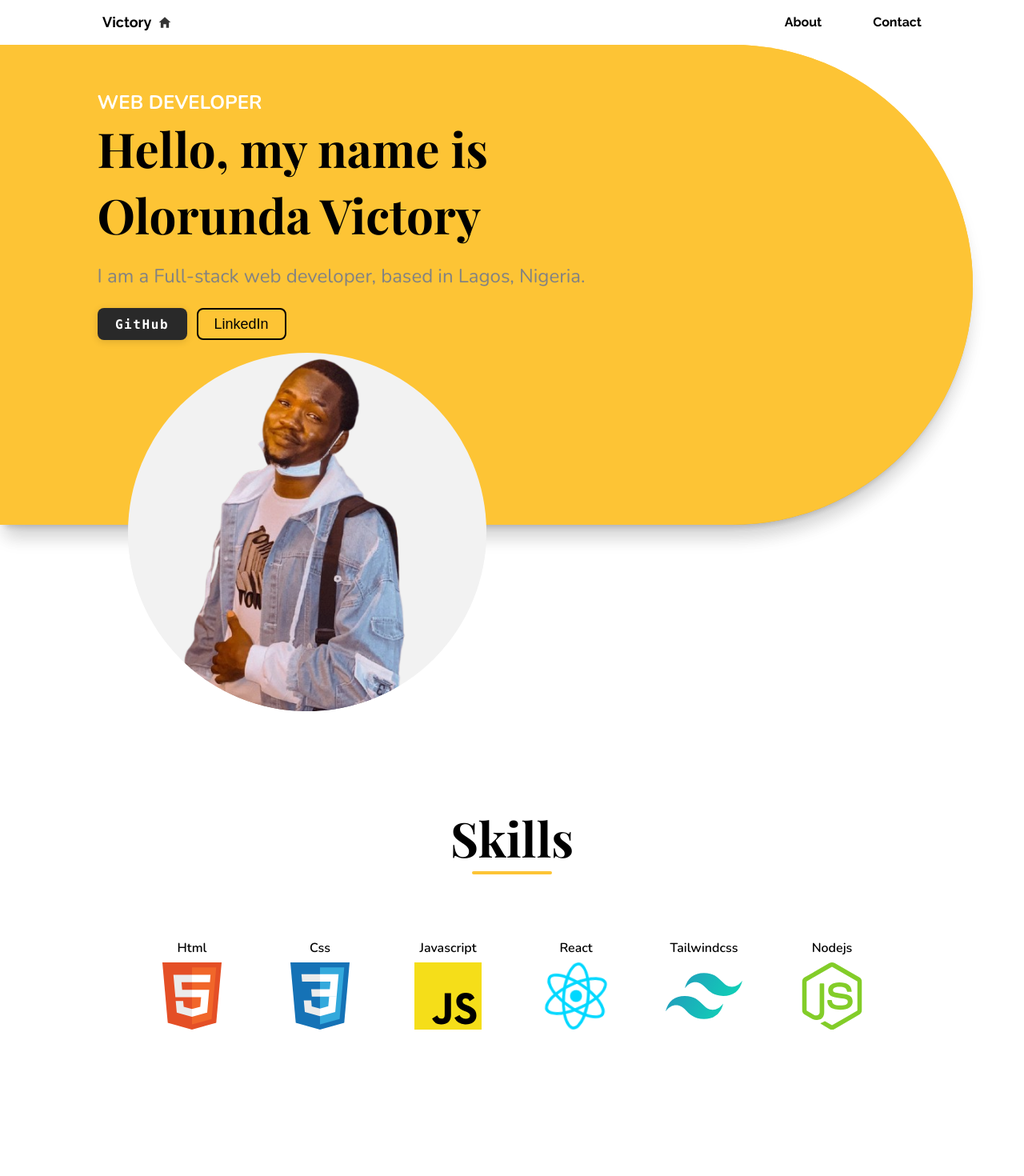
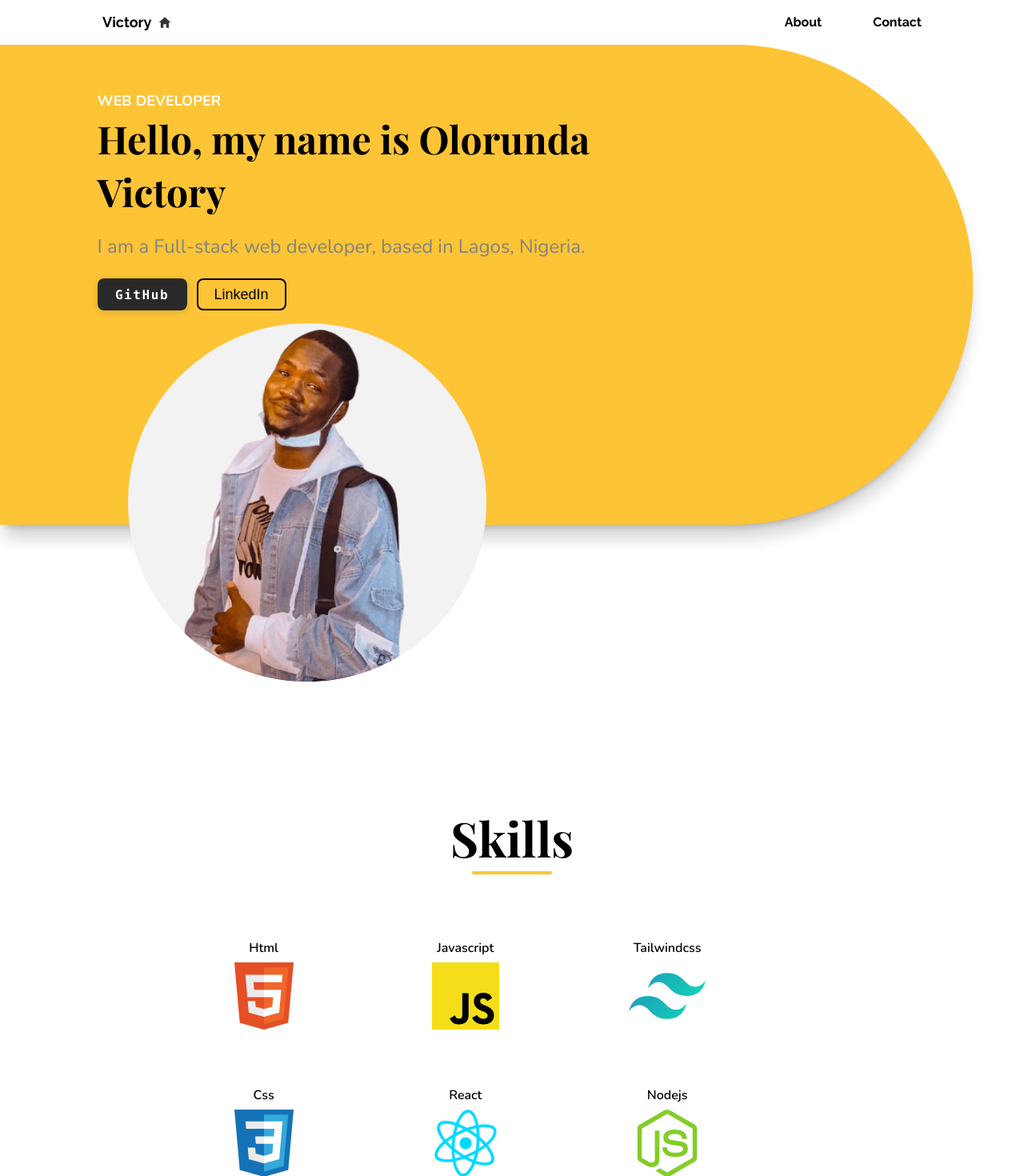
Before and after one commit to Vikiwest/PortfolioFront, a React (Vite) app: page / in a window 1280 px wide. Shown: the top 1470 px of the page at 80% size. Built offline with nearby package versions, Linux system fonts and the light colour scheme; a web font is replaced by a local one.

Commit message:
Updated Files

```diff
--- a/src/components/Form/form.jsx
+++ b/src/components/Form/form.jsx
@@ -51,7 +51,7 @@ const ContactForm = () => {
   };
 
   return (
-    <div className="max-w-[400px] max-h-auto mx-auto p-6">
+    <div className="max-w-[400px]  max-h-auto mx-auto p-6">
       <h2 className="proj-header font-bold text-5xl text-center">Contact</h2>
       <div className="mb-14 mt-5 h-[4px] w-[100px] m-auto bg-brandyellow rounded-full" />
       <form onSubmit={handleSubmit} className="flex flex-col gap-4">
--- a/src/components/Skills/skills.jsx
+++ b/src/components/Skills/skills.jsx
@@ -9,10 +9,10 @@ import Nodejs from '../../icons/nodejs.svg'
 
 function Skills() {
   return (
-    <div className='mt-[950px] w-[80%] m-auto text-center'>
+    <div className='mt-[950px]  w-[80%] m-auto text-center'>
       <h1 className='heroheader font-bold text-6xl leading-snug'>Skills</h1>
-      <div className=" h-[4px]  w-[100px] m-auto bg-brandyellow rounded-full" />
-      <div className='flex justify-center mt-20 gap-16'>
+      <div className=" h-[4px]   w-[100px] m-auto bg-brandyellow rounded-full" />
+      <div className='flex justify-center mt-20 gap-10 m-auto w-[90%] md:w-[70%]'>
         <div className='flex flex-wrap gap-16'>
           <div>
             <p className='skilltxt font-semibold'>Html</p>
--- a/src/components/footer.jsx
+++ b/src/components/footer.jsx
@@ -16,7 +16,7 @@ function Footer() {
 <a href="mailto:chidiolorunda@gmail.com" target='_blank'><img src={Mail} alt="" /></a>
       </div>
       <p className='mt-5 text-center text-grey'>&copy;Olorunda Victory 2024</p>
-      <img className='w-full -mt-10 ' src={Footerimg} alt="" />
+      <img className='w-full -mt-5 ' src={Footerimg} alt="" />
     </div>
     </>
   )
--- a/src/components/herosection/hero.jsx
+++ b/src/components/herosection/hero.jsx
@@ -10,10 +10,10 @@ function Hero() {
     <div className="absolute shadow-xl bg-brandyellow rounded-r-full w-[95%]   h-[600px] z-10 ">
     <div className="w-[80%] m-auto  mt-14 flex  flex-wrap justify-between">
       <div className="w-[700px]">
-        <p className=" skilltxt text-white font-bold text-2xl">
+        <p className=" skilltxt text-white font-bold text-lg">
           WEB DEVELOPER
         </p>
-        <h1 className="heroheader font-bold text-6xl leading-snug">
+        <h1 className="heroheader font-bold text-5xl leading-snug">
           Hello, my name is Olorunda Victory
         </h1>
 
--- a/src/components/pages/about.jsx
+++ b/src/components/pages/about.jsx
@@ -6,7 +6,7 @@ import Form from "../Form/form";
 function About() {
   return (
     <div className="">
-      <div className="w-[80%] m-auto mt-14 flex flex-wrap justify-between">
+      <div className="w-[80%] max-w-[90%] m-auto mt-14 flex flex-wrap justify-between">
         <div className="w-[700px]">
           <h1 className="heroheader font-bold text-6xl leading-snug">
             About me
```
